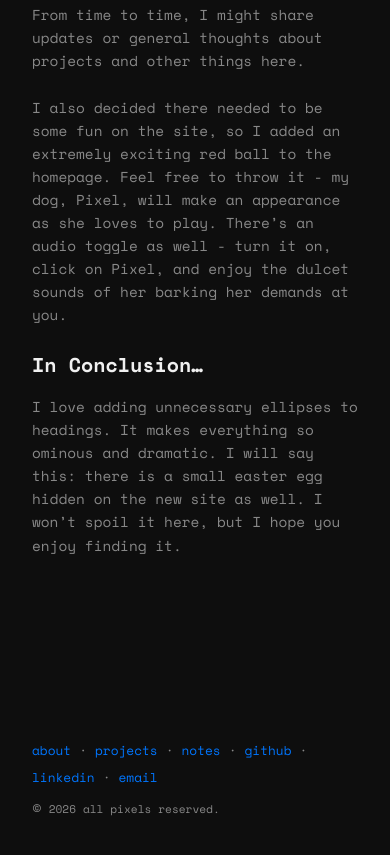
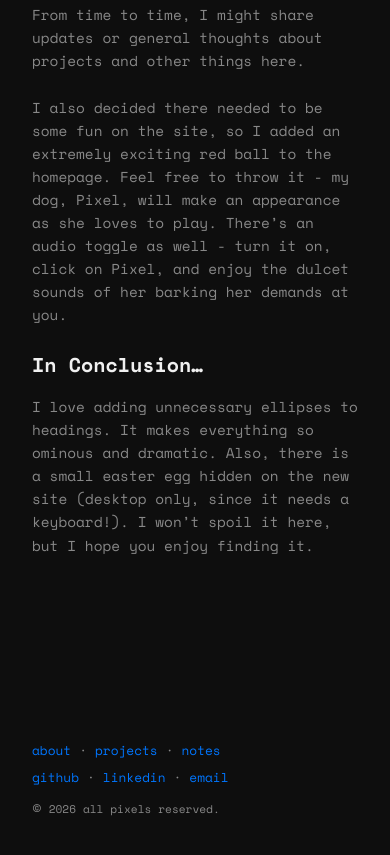
Before and after one commit to katbella/katbella.github.io, an Astro site: page /notes/a-small-site-refresh in a window 390 px wide. Shown: the part 1707-2562 px from the top of the page. Built offline with nearby package versions, Linux system fonts and the light colour scheme; Astro itself is replaced by a stand-in of ours.

Commit message:
footer adjustments for mobile

```diff
--- a/src/components/Footer.astro
+++ b/src/components/Footer.astro
@@ -5,12 +5,17 @@ import Container from './Container.astro';
 <footer>
   <Container>
     <nav>
+      <div class="group">
         <a href="/about">about</a>
         <span aria-hidden="true">·</span>
         <a href="/projects">projects</a>
         <span aria-hidden="true">·</span>
         <a href="/notes">notes</a>
-      <span aria-hidden="true">·</span>
+      </div>
+      <span class="group-sep" aria-hidden="true">
+        ·
+      </span>
+      <div class="group">
         <a
           href="https://github.com/katbella"
           target="_blank"
@@ -28,10 +33,11 @@ import Container from './Container.astro';
         </a>
         <span aria-hidden="true">·</span>
         <a href="mailto:kat@katbella.com">email</a>
+      </div>
     </nav>
     <p>
-      <span class="copyright">&copy;</span>
-      {new Date().getFullYear()} all pixels reserved.
+      <span class="copyright">&copy;</span> {new Date().getFullYear()} all
+      pixels reserved.
     </p>
   </Container>
 </footer>
@@ -50,8 +56,26 @@ import Container from './Container.astro';
     margin-block-end: 0.5rem;
   }
 
+  .group {
+    display: flex;
+    gap: 0.5rem;
+    align-items: center;
+  }
+
   span {
     color: var(--text-muted);
+  }
+
+  /* On small screens the two groups stack, so the dot between them goes. */
+  @media (max-width: 600px) {
+    nav {
+      flex-direction: column;
+      align-items: flex-start;
+    }
+
+    .group-sep {
+      display: none;
+    }
   }
 
   p {
--- a/src/content/notes/a-small-site-refresh.md
+++ b/src/content/notes/a-small-site-refresh.md
@@ -27,4 +27,4 @@ I also decided there needed to be some fun on the site, so I added an extremely
 
 ## In Conclusion.........
 
-I love adding unnecessary ellipses to headings. It makes everything so ominous and dramatic. I will say this: there is a small easter egg hidden on the new site as well. I won't spoil it here, but I hope you enjoy finding it.
+I love adding unnecessary ellipses to headings. It makes everything so ominous and dramatic. Also, there is a small easter egg hidden on the new site (desktop only, since it needs a keyboard!). I won't spoil it here, but I hope you enjoy finding it.
```
Lines whose indentation alone changed are shown as unchanged.
